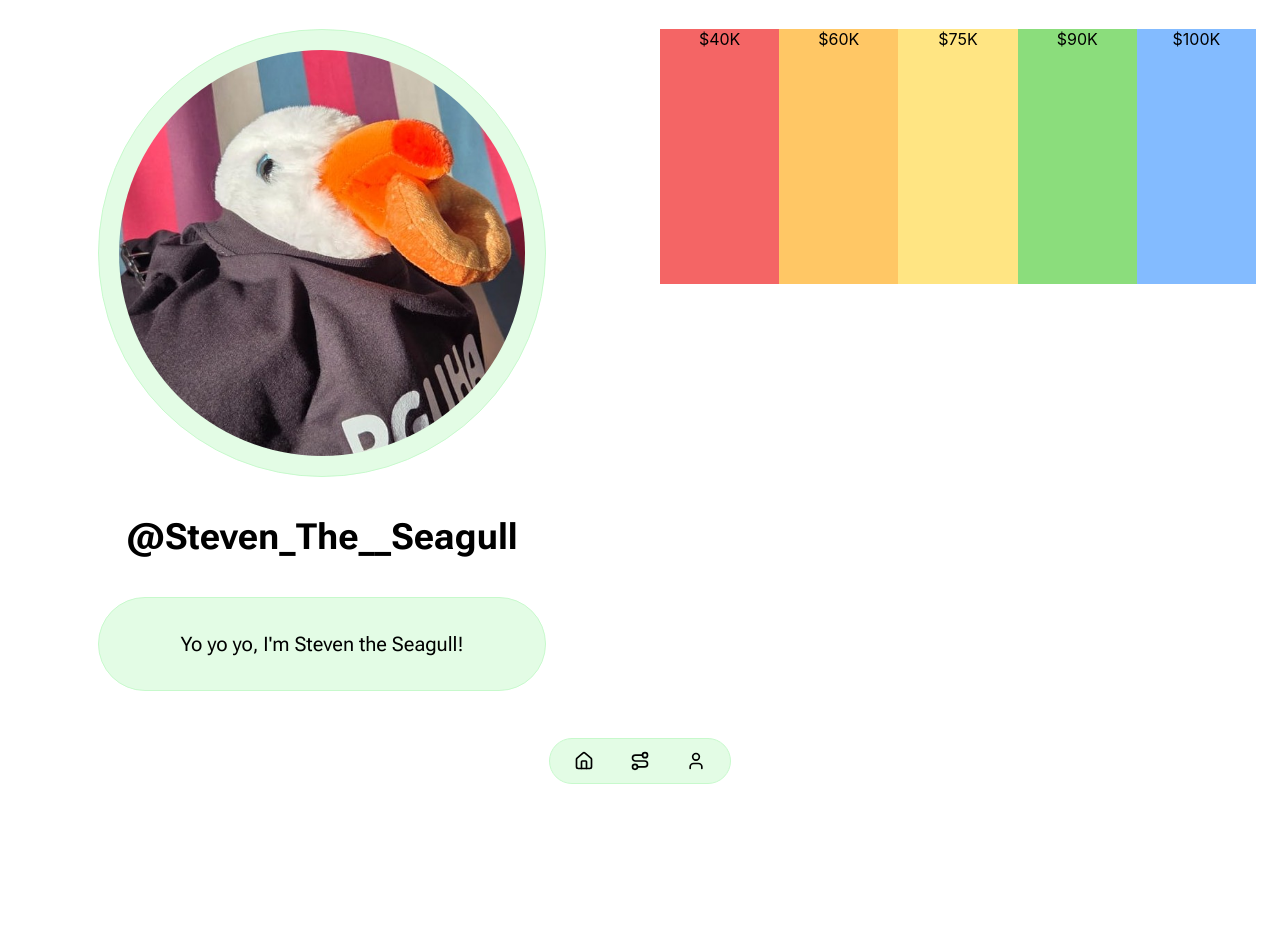
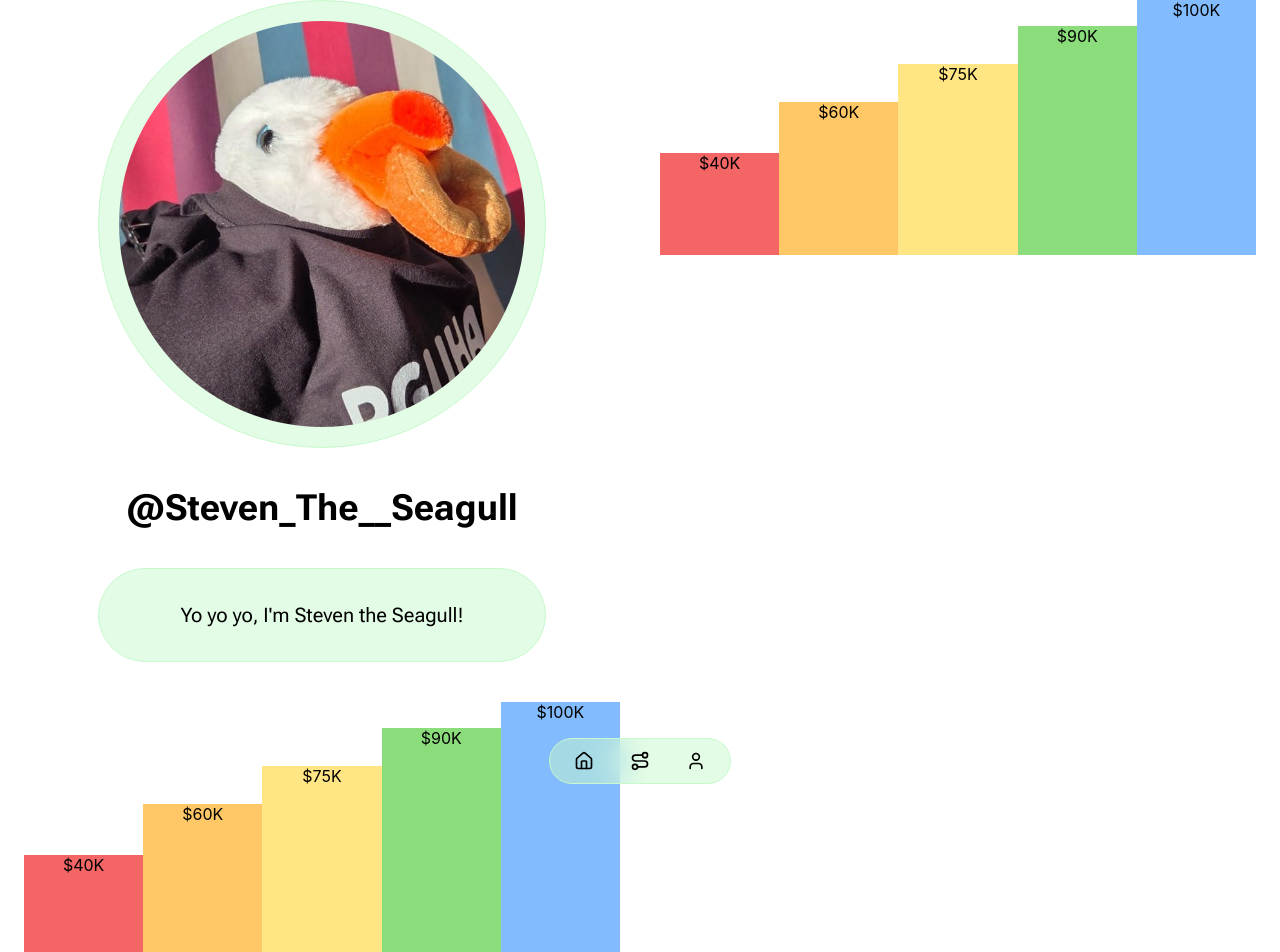
Before and after one commit to audreyistark/BirdBrainz, a React (Vite) app: page /profile in a window 1280 px wide. Shown: the top 952 px of the page. Before the commit the page ends 800 px from the top, so only its background shows below. Built offline with nearby package versions, Linux system fonts and the light colour scheme.

Commit message:
graphs graphs graphs

```diff
--- a/src/pages/Profile.jsx
+++ b/src/pages/Profile.jsx
@@ -23,26 +23,64 @@ export const Profile = () => {
                             </div>
                         </div>
                     </div>
-                    <div className="tablecontainer">
-                        <table class="charts-css column">
-
-                            <caption> Front End Developer Salary </caption>
-
+                       <table className="charts-css column">
+      <caption>Front End Developer Salary</caption>
       <tbody>
         <tr>
-                                    <td> $40K </td>
+          <td style={{ "--size": 0.4 }}>
+            <span className="data">$40K</span>
+          </td>
         </tr>
         <tr>
-                                    <td> $60K </td>
+          <td style={{ "--size": 0.6 }}>
+            <span className="data">$60K</span>
+          </td>
         </tr>
         <tr>
-                                    <td> $75K </td>
+          <td style={{ "--size": 0.75 }}>
+            <span className="data">$75K</span>
+          </td>
         </tr>
         <tr>
-                                    <td> $90K </td>
+          <td style={{ "--size": 0.9 }}>
+            <span className="data">$90K</span>
+          </td>
         </tr>
         <tr>
-                                    <td> $100K </td>
+          <td style={{ "--size": 1 }}>
+            <span className="data">$100K</span>
+          </td>
+        </tr>
+      </tbody>
+    </table>
+                    <div className="tablecontainer">
+                            <table className="charts-css column">
+      <caption>Front End Developer Salary</caption>
+      <tbody>
+        <tr>
+          <td style={{ "--size": 0.4 }}>
+            <span className="data">$40K</span>
+          </td>
+        </tr>
+        <tr>
+          <td style={{ "--size": 0.6 }}>
+            <span className="data">$60K</span>
+          </td>
+        </tr>
+        <tr>
+          <td style={{ "--size": 0.75 }}>
+            <span className="data">$75K</span>
+          </td>
+        </tr>
+        <tr>
+          <td style={{ "--size": 0.9 }}>
+            <span className="data">$90K</span>
+          </td>
+        </tr>
+        <tr>
+          <td style={{ "--size": 1 }}>
+            <span className="data">$100K</span>
+          </td>
         </tr>
       </tbody>
     </table>
```
Lines whose indentation alone changed are shown as unchanged.
